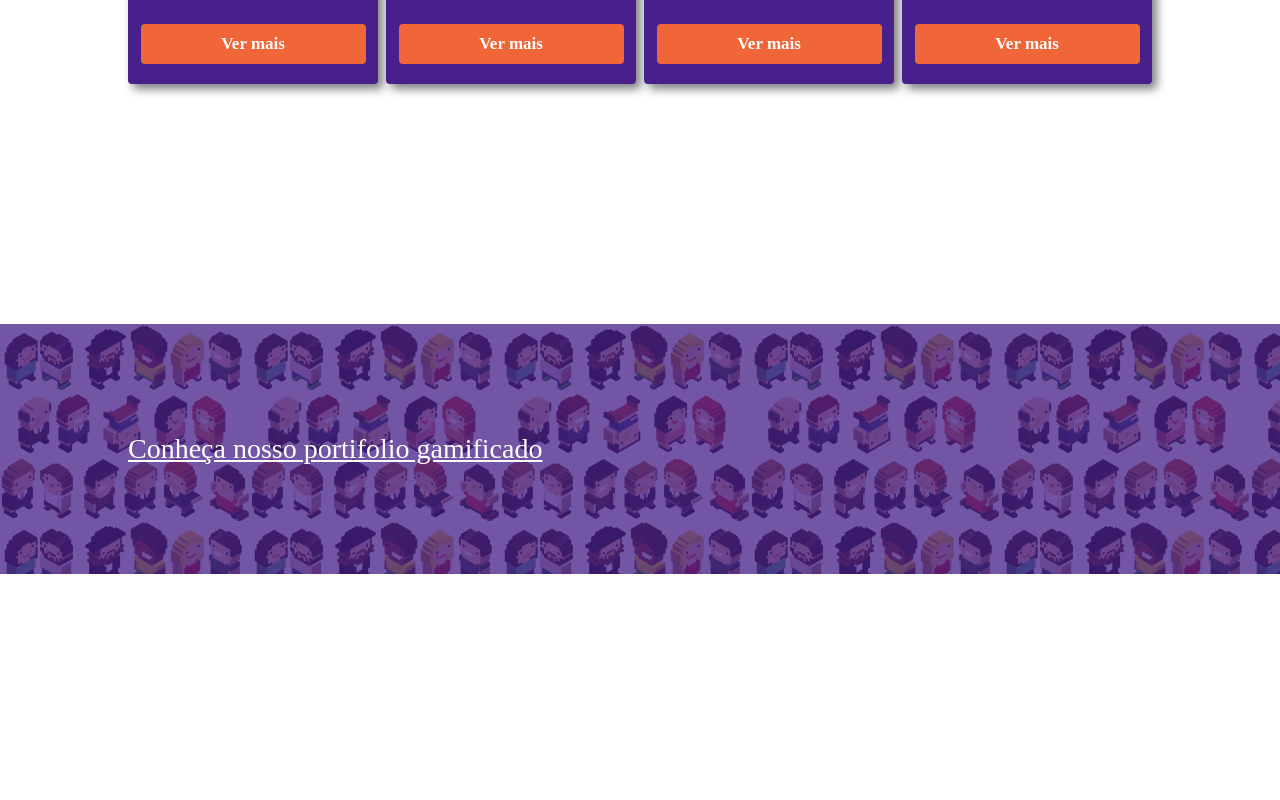
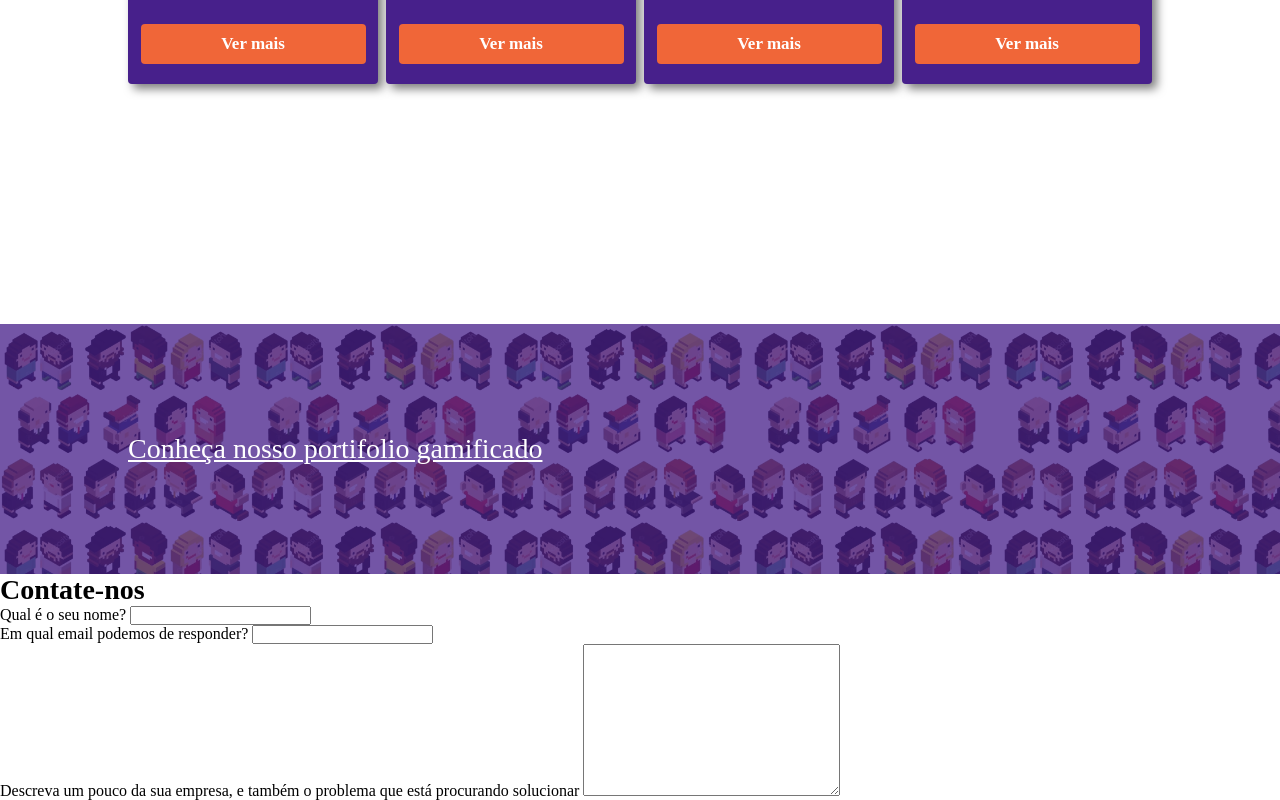
Before and after one commit to KauaBarboza03/gamificaai, a plain HTML site: page index.html in a window 1280 px wide. Shown: the part 2018-2818 px from the top of the page. Before the commit the page ends 2592 px from the top, so only its background shows below. Drawn offline with Linux system fonts and the light colour scheme; a web font is replaced by a local one.

Commit message:
Seção de contate-nos

```diff
--- a/index.html
+++ b/index.html
@@ -80,6 +80,28 @@
         </div>
     </section>
 
+    <div id="contato">
+        <h2>Contate-nos</h2>
+
+        <form>
+            <div class="campo">
+                <label for="">Qual é o seu nome?</label>
+                <input type="text">
+            <div class="campo">
+                <label for="">Em qual email podemos de responder?</label>
+                <input type="email">
+
+            </div>
+            <div class="campo-descricao">
+                <label for="">Descreva um pouco da sua empresa, e também o problema que está procurando solucionar</label>
+                <textarea  id="" cols="30" rows="10"></textarea>
+
+
+            </div>
+
+        </form>
+</div>
+
 </body>
 
 
--- a/style.css
+++ b/style.css
@@ -240,6 +240,6 @@ h2 {
 
     color: white;
 
-    z-index: 0;
+    z-index: 1;
 
 }
```
